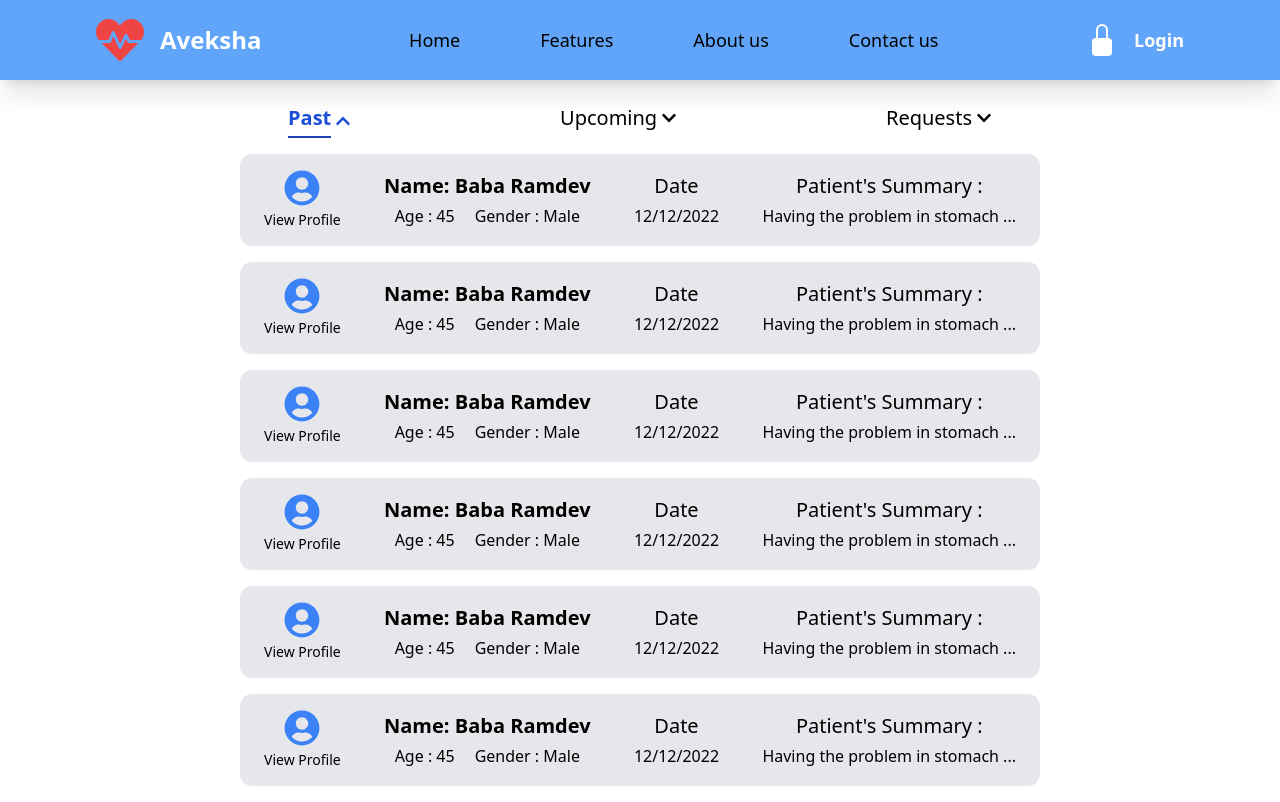
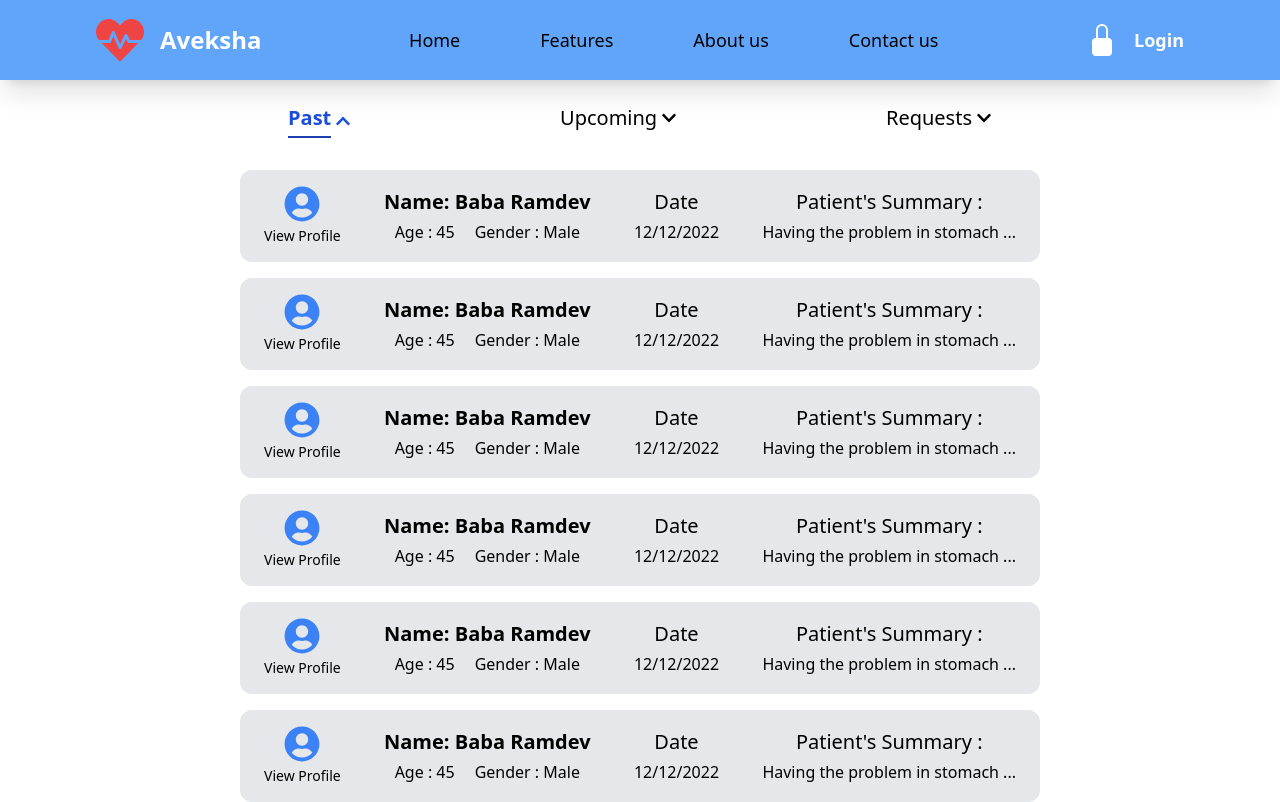
Before and after one commit to Naveen-Karanamu/Aayuhu-health-webapp, a React (Create React App) app in the folder front/: page /request/1/past in a window 1280 px wide. Shown: the top 802 px of the page. Built offline with nearby package versions, Linux system fonts and the light colour scheme.

Commit message:
Fixed: Past Requests Allignment

```diff
--- a/front/src/Components/pages/Requests/Past.Requests.jsx
+++ b/front/src/Components/pages/Requests/Past.Requests.jsx
@@ -6,7 +6,7 @@ import PastCards from './Cards/Past.Cards'
 
 const PastRequests = () => {
   return (
-    <div className='flex flex-col gap-3 md:gap-4 md:mt-20'>
+    <div className='flex flex-col gap-3 md:gap-4 lg:mt-24'>
       <PastCards />
       <PastCards />
       <PastCards />
```
